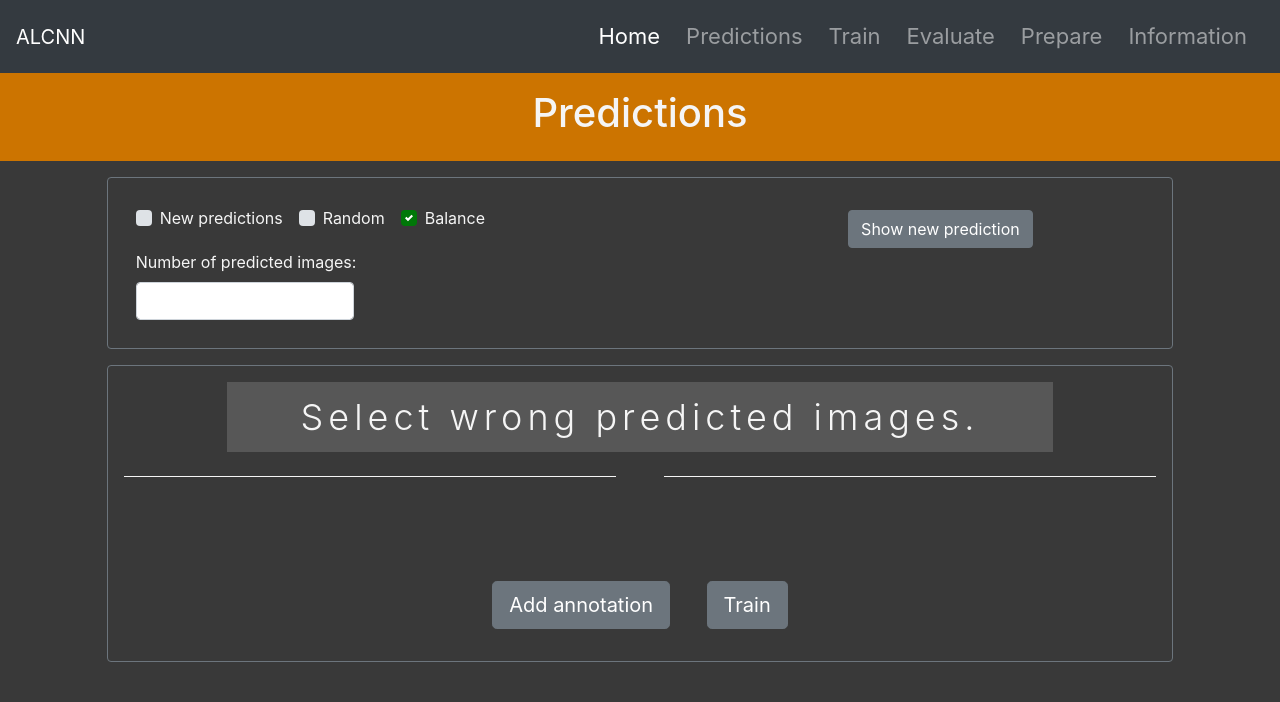
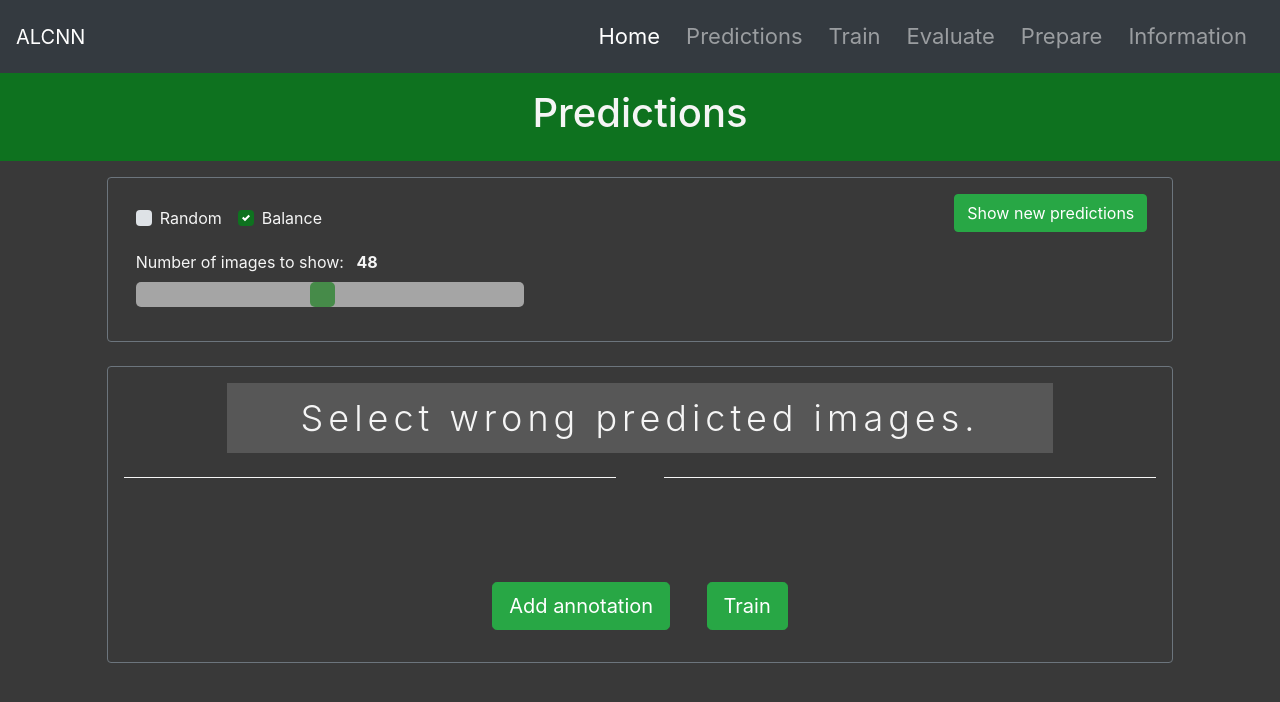
Before and after one commit to djakobczak/MLVT, a Python web app: template server/templates/predictions.html.j2 in a window 1280 px wide. Shown: the top 702 px of the page. Run offline with Jinja, Linux system fonts and the light colour scheme; the template is opened without the code that fills it, so the values that code supplies are empty; some libraries are stand-ins or nearby versions.

Commit message:
/predictions tunning
This commit adds UI that allows user to interactively get new predictions
from the server.

```diff
--- a/server/openapi/openapi.yml
+++ b/server/openapi/openapi.yml
@@ -180,6 +180,8 @@ paths:
           description: Number of images to show
           schema:
             type: integer
+            minimum: 1
+            maximum: 100
         - in: query
           name: balance
           description: If set to True then return the same number of predictions
--- a/server/static/style.css
+++ b/server/static/style.css
@@ -22,7 +22,7 @@ a {
 }
 
 .header-dark {
-    background-color:#cc7400;
+    background-color:#0e721f;
 }
 
 li {
@@ -36,6 +36,48 @@ hr.common-light {
 
 .custom-control-input:checked ~ .custom-control-label::before {
     color: #fff;
-    border-color:#007808 !important;
-    background-color: #007808 !important;
+    border-color:#0e721f !important;
+    background-color: #0e721f !important;
   }
+
+
+.slidecontainer {
+    width: 100%; /* Width of the outside container */
+}
+
+.slider {
+    -webkit-appearance: none;  /* Override default CSS styles */
+    appearance: none;
+    border-radius: 5px;
+    width: 100%; /* Full-width */
+    height: 25px; /* Specified height */
+    background: #d3d3d3; /* Grey background */
+    outline: none; /* Remove outline */
+    opacity: 0.7; /* Set transparency (for mouse-over effects on hover) */
+    -webkit-transition: .2s; /* 0.2 seconds transition on hover */
+    transition: opacity .2s;
+  }
+
+  /* Mouse-over effects */
+  .slider:hover {
+    opacity: 1; /* Fully shown on mouse-over */
+  }
+
+  /* The slider handle (use -webkit- (Chrome, Opera, Safari, Edge) and -moz- (Firefox) to override default look) */
+  .slider::-webkit-slider-thumb {
+    border-radius: 5px;
+    -webkit-appearance: none; /* Override default look */
+    appearance: none;
+    width: 25px; /* Set a specific slider handle width */
+    height: 25px; /* Slider handle height */
+    background: #4CAF50; /* Green background */
+    cursor: pointer; /* Cursor on hover */
+  }
+
+  .slider::-moz-range-thumb {
+    border-radius: 5px;
+    width: 25px; /* Set a specific slider handle width */
+    height: 25px; /* Slider handle height */
+    background: #4CAF50; /* Green background */
+    cursor: pointer; /* Cursor on hover */
+  }
--- a/server/templates/predictions.html.j2
+++ b/server/templates/predictions.html.j2
@@ -5,37 +5,40 @@
 {% endblock %}
 
 {% block content %}
-    <div class="container col-sm-10 mt-3 mb-3 border rounded border-secondary p-3">
-        <form>
-            <div class="row">
-            <div class="col-md-8">
+    <div class="container col-sm-10 mt-3 mb-4 border rounded border-secondary p-3">
+        <div class="row">
+            <div class="col-md-5">
                 <div class="row m-1">
                     <div class="custom-control custom-checkbox m-2">
-                        <input type="checkbox" class="custom-control-input" id="customCheck1" name="example1">
-                        <label class="custom-control-label" for="customCheck1">New predictions</label>
+                        <input type="checkbox" class="custom-control-input" id="randomCheckbox" name="random">
+                        <label class="custom-control-label" for="randomCheckbox">Random</label>
                     </div>
                     <div class="custom-control custom-checkbox m-2">
-                        <input type="checkbox" class="custom-control-input" id="customCheck2" name="example2">
-                        <label class="custom-control-label" for="customCheck2">Random</label>
-                    </div>
-                    <div class="custom-control custom-checkbox m-2">
-                        <input type="checkbox" class="custom-control-input" id="customCheck3" name="example3" checked>
-                        <label class="custom-control-label" for="customCheck3">Balance</label>
+                        <input type="checkbox" class="custom-control-input" id="balanceCheckbox" name="balance" checked>
+                        <label class="custom-control-label" for="balanceCheckbox">Balance</label>
                     </div>
                 </div>
                 <div class="form-group m-1 p-2">
-                    <label for="usr">Number of predicted images:</label>
-                    <input type="text" class="form-control col-sm-4" id="n_predictions">
+                    <div class="pr-2">
+                        Number of images to show:
+                        <span class="font-weight-bold ml-2 p-0" id="maxImagesValue"></span>
+                    </div>
+                    <div class="slidecontainer pt-2">
+                        <input type="range" class="custom-range p-1 slider" id="maxImagesSlider" min="0" max="100" value="48">
+                    </div>
                 </div>
             </div>
-            <div class="col-md-4">
-                <button type="button" class="btn btn-secondary m-3">Show new prediction</button>
+            <div class="col-md-3">
+                {# empty #}
             </div>
+            <div class="col-md-4 pr-4">
+                <button class="btn btn-success float-right" type="button" id="new_predictions" onclick="showNewPredictions()">Show new predictions</button>
             </div>
-        </form>
+        </div>
     </div>
 
-<div class="container mt-3 col-sm-10 border rounded border-secondary p-3">
+
+<div class="container mt-3 col-sm-10 border rounded border-secondary p-3 mb-5">
     <div class="font-weight-light text-center p-2 header-basic">
         Select wrong predicted images.
     </div>
@@ -73,8 +76,8 @@
 
     <div class="mt-4">
         <div class="col-sm-12 text-center">
-            <button type="button" onclick="sendPredictions()" class="btn btn-secondary btn-lg m-3">Add annotation</button>
-            <button type="button" onclick="window.location.href='{{ url_for('.views_TrainView_search') }}';" class="btn btn-lg btn-secondary m-3">Train</button>
+            <button type="button" onclick="sendPredictions()" class="btn btn-success btn-lg m-3">Add annotation</button>
+            <button type="button" onclick="window.location.href='{{ url_for('.views_TrainView_search') }}';" class="btn btn-lg btn-success m-3">Train</button>
         </div>
     </div>
 
@@ -163,6 +166,40 @@
                 }
             }
         });
+        function showNewPredictions(){
+            $.ajax({
+                url: '/predictions',
+                type: "GET",
+                data: {
+                    new_predictions: true,
+                    random: $("#randomCheckbox").is(":checked"),
+                    balance: $("#balanceCheckbox").is(":checked"),
+                    maxImages: $("#maxImagesValue").text()
+                },
+                contentType: "application/json; charset=utf-8",
+                success: function(){
+                    window.location.href = "/predictions";
+                },
+                error: function(xhr) {
+                    console.log(xhr.status)
+                    switch (xhr.status) {
+                        case 409:
+                            alert("Wait for the server to end action");
+                        default:
+                            alert("Unknown error, please try again");
+                    }
+                }
+            });
+        }
+
+        $(document).ready(function() {
+            const $valueSpan = $('#maxImagesValue');
+            const $value = $('#maxImagesSlider');
+            $valueSpan.html($value.val());
+            $value.on('input change', () => {
+                $valueSpan.html($value.val());
+            });
+        });
 
     </script>
 </div>
--- a/server/views/predictions.py
+++ b/server/views/predictions.py
@@ -79,7 +79,7 @@ class PredictionsView(MLView):
 
     def _create_mapping(self, paths_with_labels, n, balance=True):
         """Get tuple (paths, labels) and create dictionary label: array of
-        apths.
+        paths.
 
         Args:
             paths_with_labels (tuple): paths corresponding labels tuple
```
Also changed, not shown: server/views/base.py (+17 -16 lines).
